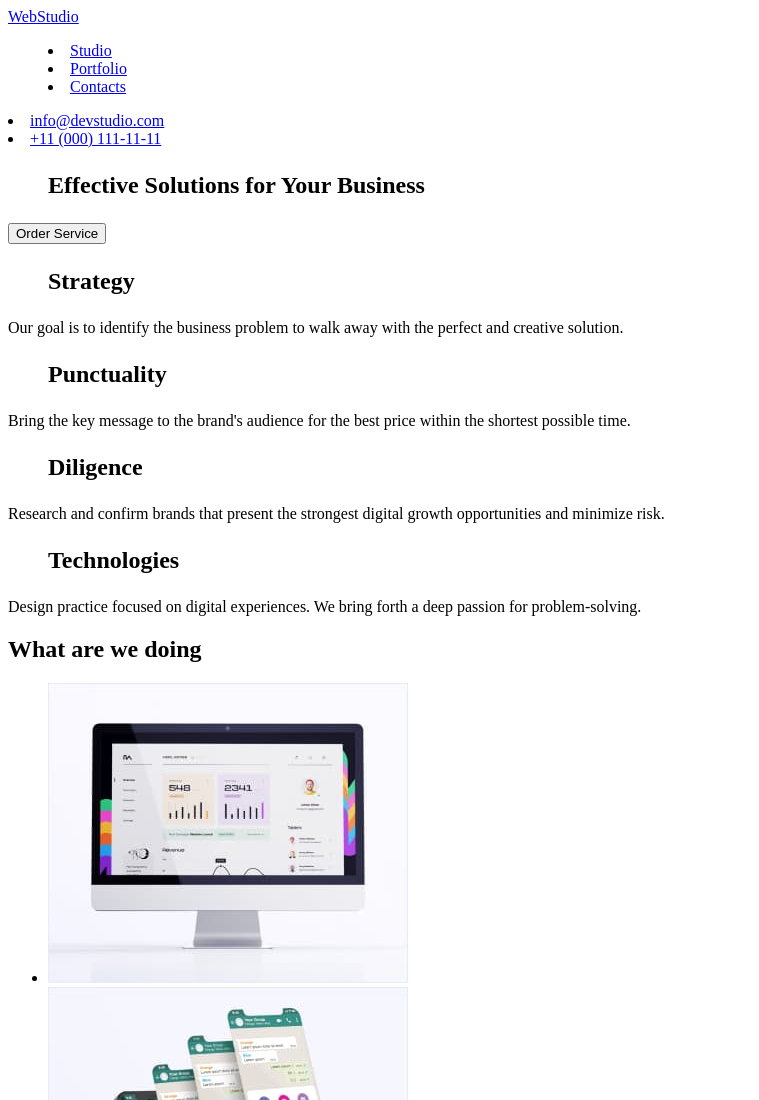
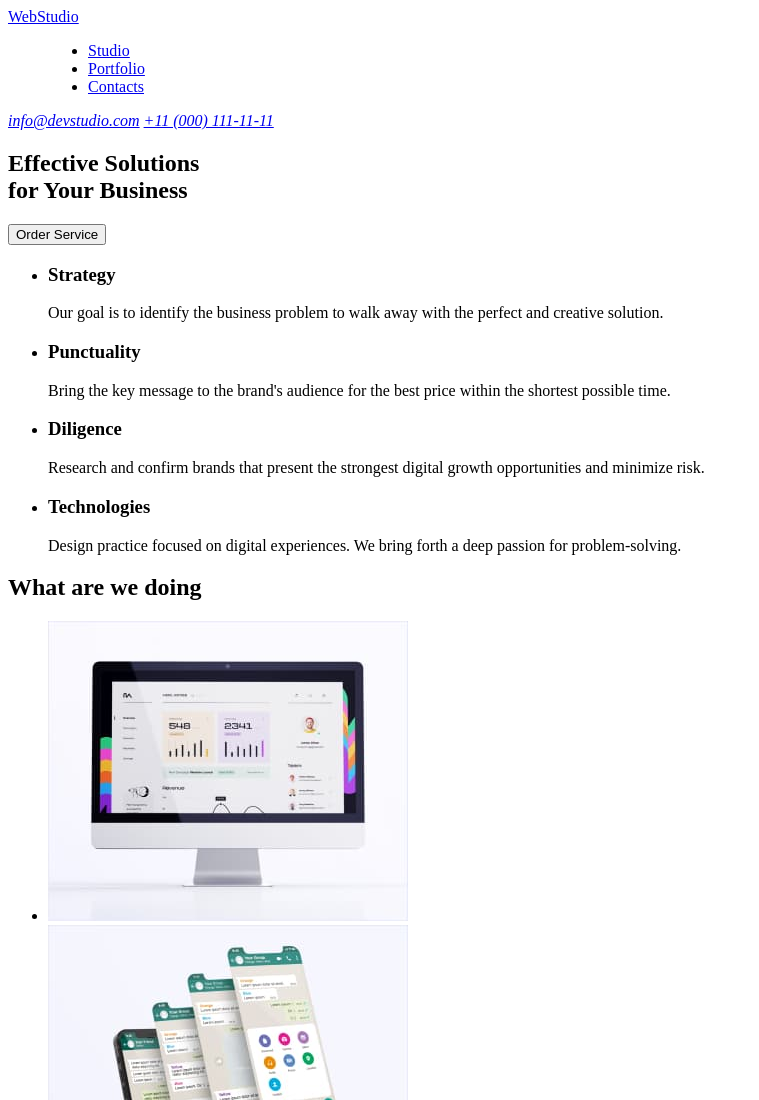
Before and after one commit to AdamZyla/goit-markup-hw-01, a plain HTML site: page index.html in a window 1280 px wide. Shown: the top 1100 px of the page, without its empty margins (0-759 px from the left). Drawn offline with Linux system fonts and the light colour scheme.

Commit message:
Changes in main section

```diff
--- a/index.html
+++ b/index.html
@@ -13,40 +13,63 @@
         <nav>
             <a href="./index.html">WebStudio</a>
             <menu>
-                <li><a href="./index.html">Studio</a></li>
-                <li><a href="./index.html">Portfolio</a></li>
-                <li><a href="./index.html">Contacts</a></li>
+                <ul>
+                    <li><a href="./index.html">Studio</a></li>
+                    <li><a href="./index.html">Portfolio</a></li>
+                    <li><a href="./index.html">Contacts</a></li>
+                </ul>
             </menu>
-            <li><a href="mailto:info@devstudio.com">info@devstudio.com</a></li>
-            <li><a href="tel:+110001111111">+11 (000) 111-11-11</a></li>
         </nav>
+        <address>
+            <a href="mailto:info@devstudio.com">info@devstudio.com</a>
+            <a href="tel:+110001111111">+11 (000) 111-11-11</a>
+        </address>
+
     </header>
 
     <main>
         <section>
-            <h1>
-                <ul>Effective Solutions for Your Business</ul>
-            </h1>
+            <h1>Effective Solutions <br>
+                for Your Business </h1>
+
             <button type="button">Order Service</button>
         </section>
+
         <section>
-            <h2>
-                <ul>Strategy</ul>
-            </h2>
-            <p>Our goal is to identify the business problem to walk away with the perfect and creative solution. </p>
-            <h2>
-                <ul>Punctuality</ul>
-            </h2>
-            <p>Bring the key message to the brand's audience for the best price within the shortest possible time.</p>
-            <h2>
-                <ul>Diligence</ul>
-            </h2>
-            <p>Research and confirm brands that present the strongest digital growth opportunities and minimize risk.
-            </p>
-            <h2>
-                <ul>Technologies</ul>
-            </h2>
-            <P>Design practice focused on digital experiences. We bring forth a deep passion for problem-solving.</P>
+            <h2 hidden></h2>
+            <ul>
+                <li>
+                    <h3>Strategy</h3>
+                    <p>Our goal is to identify the business problem to walk away with the perfect and creative solution.
+                    </p>
+                </li>
+
+                <li>
+                    <h3>Punctuality</h3>
+
+                    <p>Bring the key message to the brand's audience for the best price within the shortest possible
+                        time.</p>
+                </li>
+
+                <li>
+                    <h3>Diligence</h3>
+
+
+                    <p>Research and confirm brands that present the strongest digital growth opportunities and minimize
+                        risk.
+                    </p>
+                </li>
+
+
+                <li>
+                    <h3>Technologies</h3>
+
+
+                    <P>Design practice focused on digital experiences. We bring forth a deep passion for
+                        problem-solving.</P>
+                    </h3>
+                </li>
+            </ul>
         </section>
 
         <section>
```
